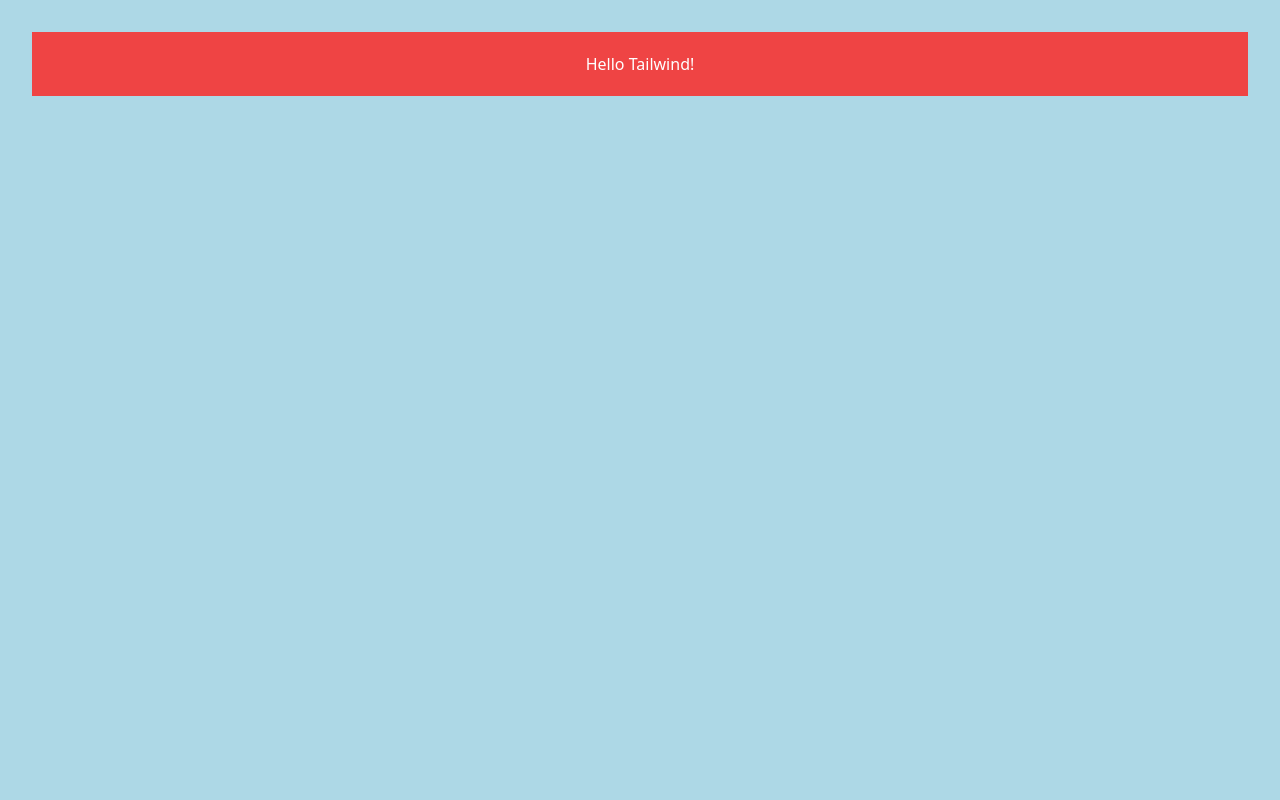
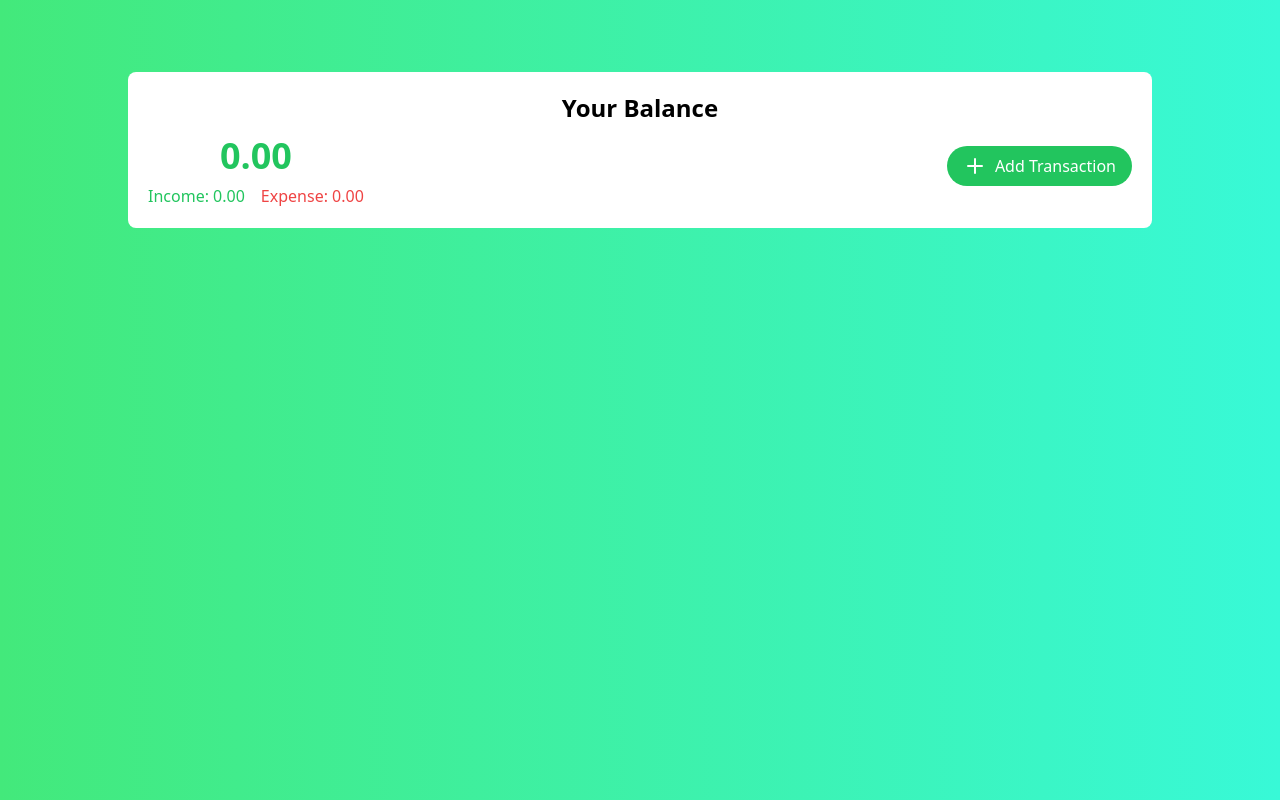
Before and after one commit to abnertorres58/react-expense-tracker-jsx, a React (Vite) app: page / in a window 1280 px wide. Built offline with nearby package versions, Linux system fonts and the light colour scheme.

Commit message:
Balance component finally ready and working

```diff
--- a/package.json
+++ b/package.json
@@ -10,6 +10,7 @@
     "preview": "vite preview"
   },
   "dependencies": {
+    "lucide-react": "^0.503.0",
     "react": "^19.0.0",
     "react-dom": "^19.0.0"
   },
--- a/src/App.jsx
+++ b/src/App.jsx
@@ -1,10 +1,13 @@
 import React from 'react';
-import './App.css'; // You can delete this if you're not using it
+import './App.css';
+import Balance from "./components/Balance/Balance.jsx"; // You can delete this if you're not using it
 
 function App() {
     return (
-        <div className="bg-red-500 p-5 text-white">
-            <h1>Hello Tailwind!</h1>
+        <div className="p-5">
+            <div className="max-w-screen-lg mx-auto">
+                <Balance />
+            </div>
         </div>
     );
 }
--- /dev/null
+++ b/src/components/Balance/Balance.jsx
@@ -0,0 +1,25 @@
+import React from 'react';
+import {Plus} from "lucide-react";
+
+const Balance = () => {
+    return (
+        <div className="bg-white p-5 rounded-lg container mx-auto my-5">
+        <h1 className="text-2xl font-bold">Your Balance</h1>
+        <div className="flex justify-between items-center">
+            <div className="">
+                <h2 className="mt-3 text-green-500 font-extrabold text-4xl">0.00</h2>
+                <div className="flex gap-4 mt-2">
+                    <p className="text-green-500">Income: 0.00</p>
+                    <p className="text-red-500">Expense: 0.00</p>
+                </div>
+            </div>
+            <button className="bg-green-500 text-white px-4 py-2 rounded-3xl hover:bg-green-600
+            hover:scale-110 transition-all duration-300 flex gap-2 items-center">
+                <Plus className="w-6 h-6"/>Add Transaction
+            </button>
+        </div>
+    </div>
+    );
+};
+
+export default Balance;
--- a/src/index.css
+++ b/src/index.css
@@ -3,5 +3,7 @@
 @tailwind utilities;
 
 body {
-  background-color: lightblue; /* Simple test style */
+  background-image: linear-gradient(to right, #43e97b 0%, #38f9d7 100%);
+  max-height: 100vh;
+  overflow: scroll;
 }
--- /dev/null
+++ b/src/layout/Home.jsx
@@ -0,0 +1,7 @@
+import React from 'react';
+
+const Home = () => {
+    return <div>Home</div>;
+};
+
+export default Home;
```
Also changed, not shown: 1 other file (tests, documents, lock files or other folders).
